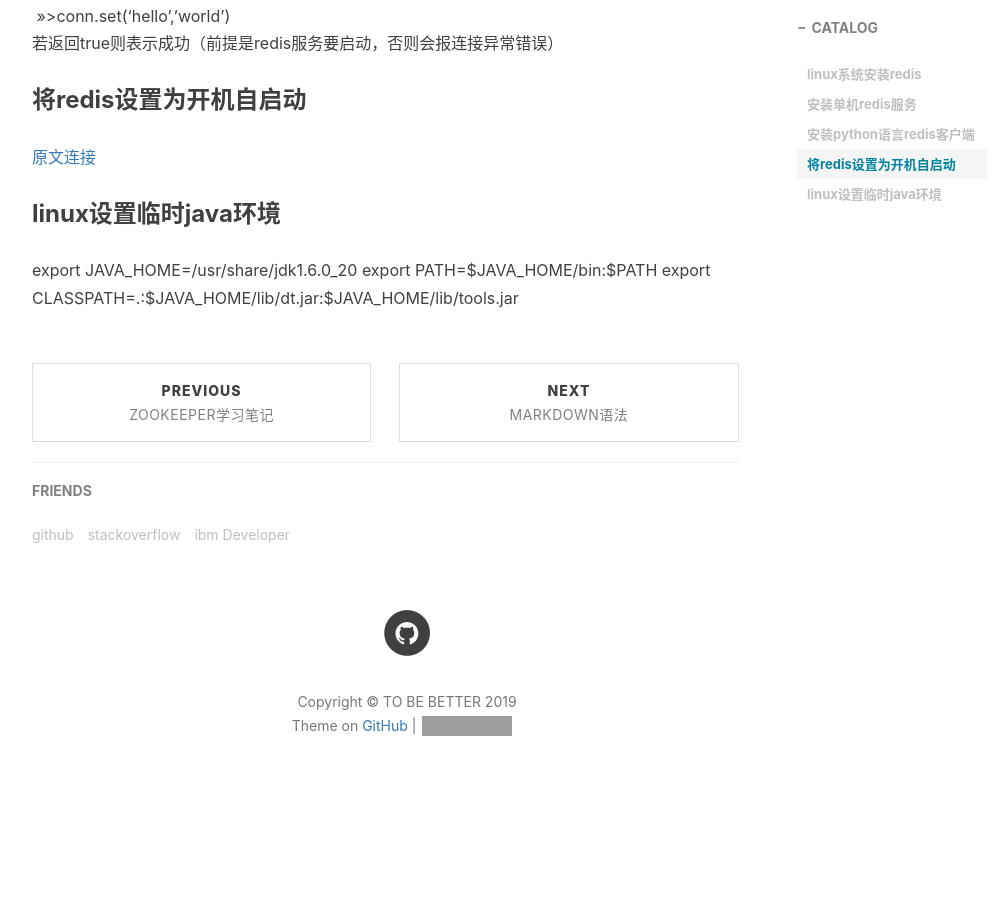
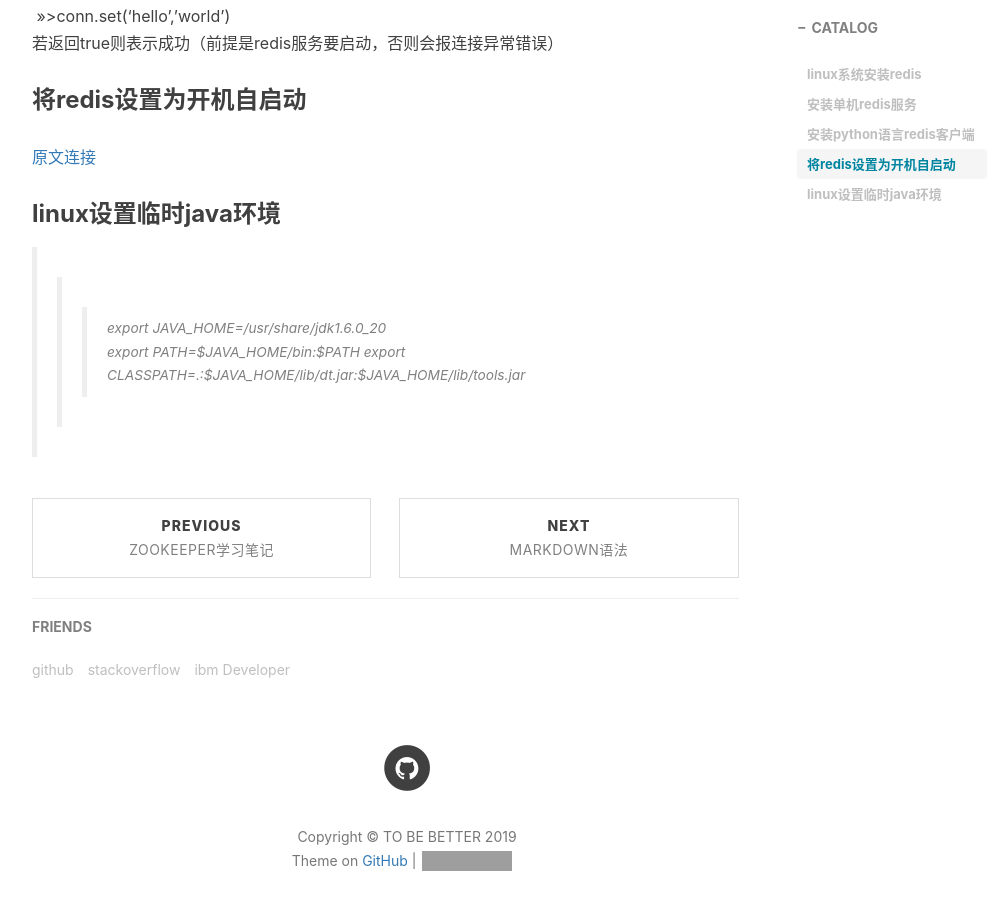
Before and after one commit to yuhangdai/yuhangdai.github.io, a Jekyll site: the page built from _posts/2018-06-03-linux安装redis和redis-py客户端.md, in a window 1280 px wide and 900 px high, scrolled down 2178 px. Shown: the whole window, without its empty margins (233-1238 px from the left). Built offline with Jekyll 4.4.1, drawn with Linux system fonts in a browser that asks for light colours; nearby versions of some CDN libraries; comment, search, counter and statistics services are not loaded; before the commit the page ends 3008 px from its top, so only the background shows below that; grey boxes are pictures that could not be loaded.

```diff
--- a/_posts/2018-06-03-linux安装redis和redis-py客户端.md
+++ b/_posts/2018-06-03-linux安装redis和redis-py客户端.md
@@ -48,6 +48,6 @@ tags:
 [原文连接](http://blog.csdn.net/lovejj1994/article/details/53096268)
 
 ### linux设置临时java环境
-export JAVA_HOME=/usr/share/jdk1.6.0_20
-export PATH=$JAVA_HOME/bin:$PATH
-export CLASSPATH=.:$JAVA_HOME/lib/dt.jar:$JAVA_HOME/lib/tools.jar
+  >>>export JAVA_HOME=/usr/share/jdk1.6.0_20
+  >>>export PATH=$JAVA_HOME/bin:$PATH
+  >>>export CLASSPATH=.:$JAVA_HOME/lib/dt.jar:$JAVA_HOME/lib/tools.jar
```
